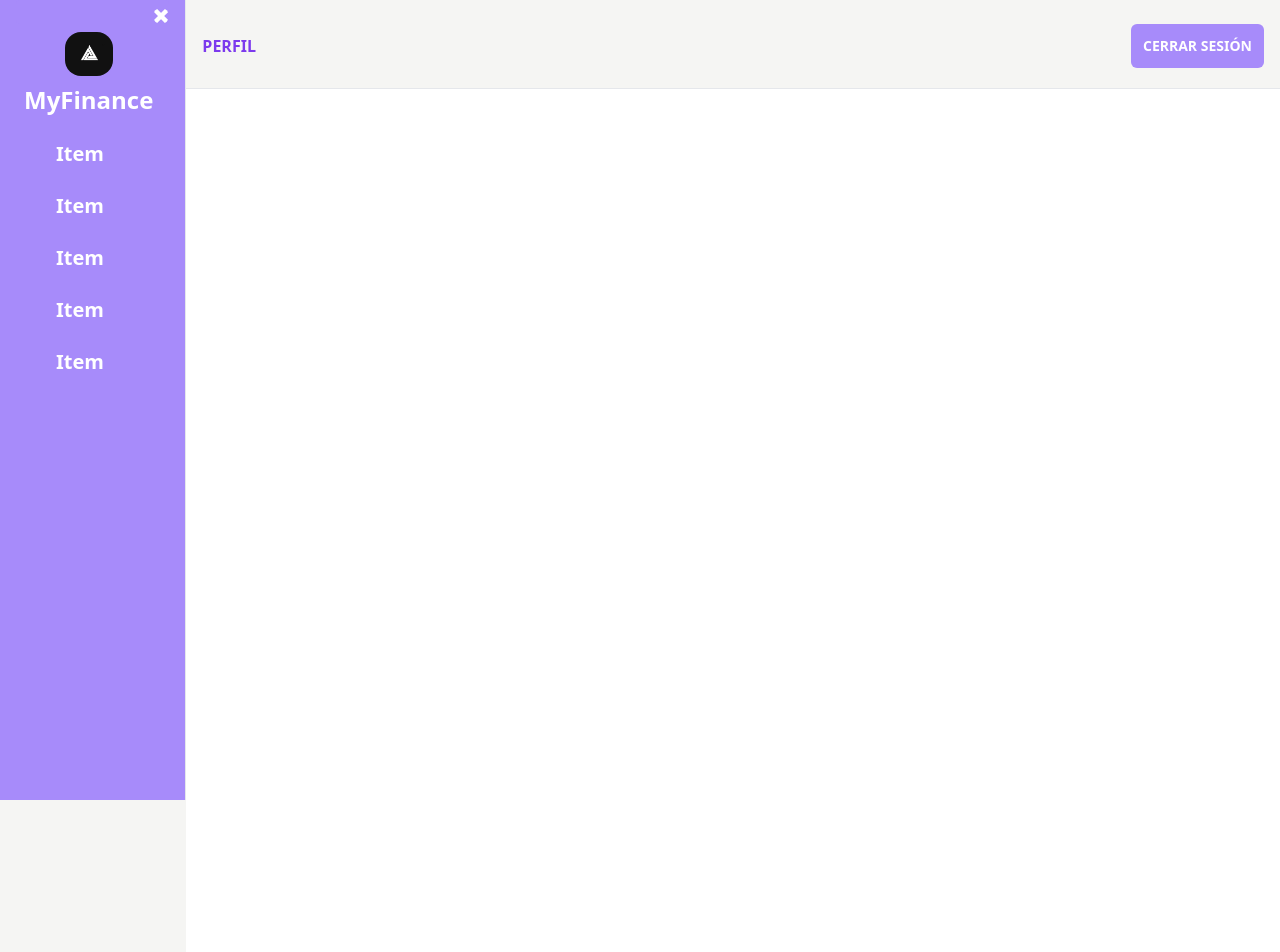
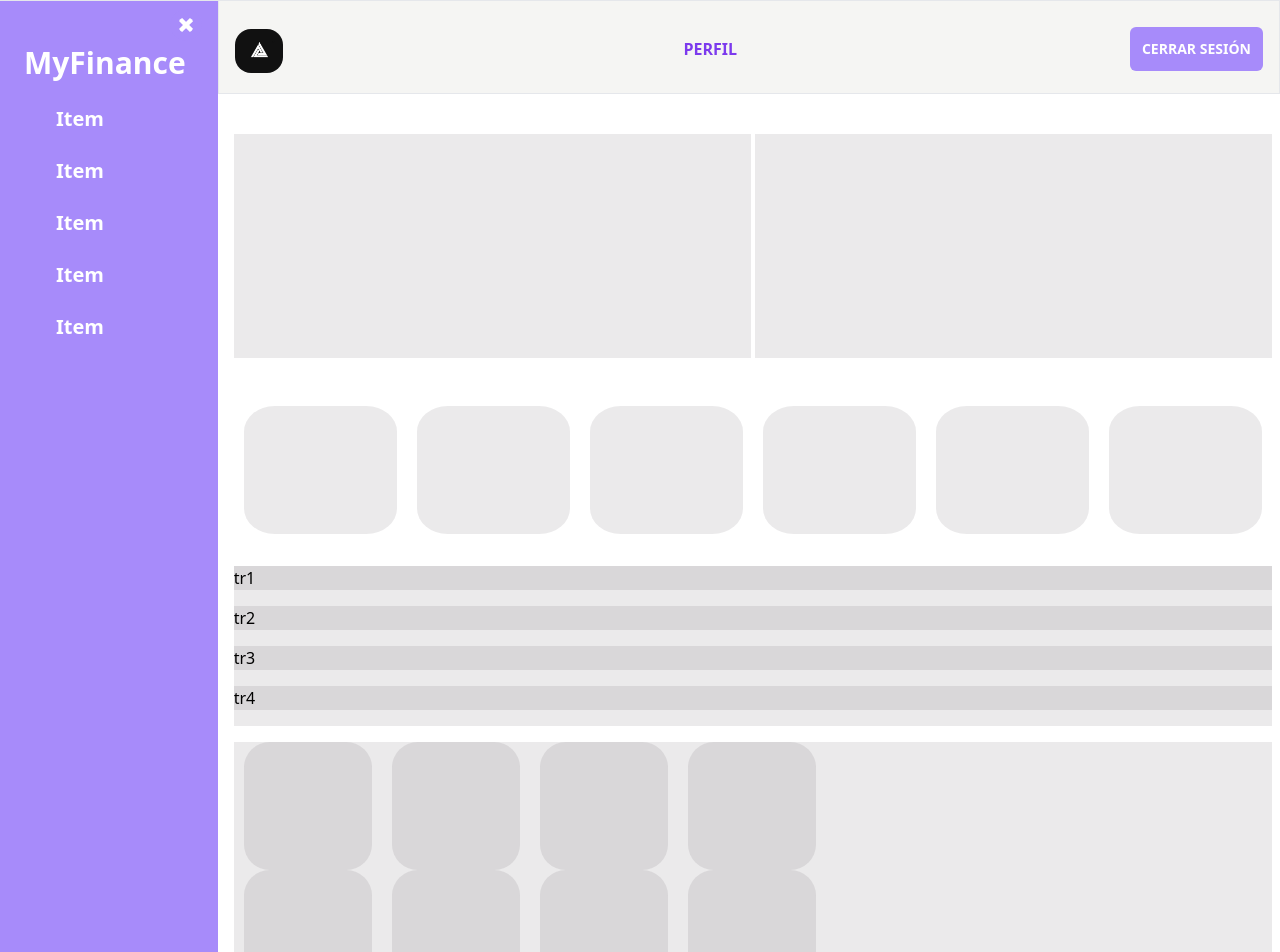
Before and after one commit to GuillermoGodoyPro/Economid, a React (Vite) app: page /dashboard in a window 1280 px wide. Shown: the top 952 px of the page. Built offline with nearby package versions, Linux system fonts and the light colour scheme.

Commit message:
dasboard base con header y sidebar

```diff
--- a/package.json
+++ b/package.json
@@ -10,6 +10,9 @@
     "preview": "vite preview"
   },
   "dependencies": {
+    "@emotion/react": "^11.11.1",
+    "@emotion/styled": "^11.11.0",
+    "@mui/material": "^5.14.13",
     "@react-oauth/google": "^0.11.1",
     "axios": "^1.5.0",
     "react": "^18.2.0",
--- a/src/App.jsx
+++ b/src/App.jsx
@@ -10,6 +10,7 @@ import NewPassword from "./pages/NewPassword/NewPassword"
 import { AuthProvider } from "./context/AuthProvider"
 import useFetch from "./hooks/useFetch"
 import { useEffect } from "react"
+import Perfil from "./pages/Dashboard/Perfil"
 
 function App() {
   // EJEMPLO de como usar el useFetch
@@ -43,7 +44,9 @@ function App() {
           {/* para invocar el dashboard, dentro de una ruta protegida (para proteger el resto de los componentes), todo lo que esté debajo de ruta protegida */}
 
           <Route path="/dashboard" element={ <ProtectedPath/> }>
-            <Route index element={<Dashboard />}/>
+            <Route index element={<Dashboard />} />
+            <Route path="perfil" element={<Perfil />} />
+
           </Route>
 
 
--- a/src/Helpers/helper.js
+++ b/src/Helpers/helper.js
@@ -3,6 +3,6 @@
 /* TODO: Hacer los USER STORY de layouts e IDEX.css*/
 /* TODO: Arreglar mediaquerys*/
 /* TODO: Arreglar los states de "contraseña, setPassword y cambiar a setContraseña*/
-
+/* TODO: VER 488 para header, sidebar  y perfil */
 
 /* DOC GOOGLE LOGIN https://www.npmjs.com/package/@react-oauth/google */
--- a/src/components/Header.jsx
+++ b/src/components/Header.jsx
@@ -6,17 +6,24 @@ import burger from '../assets/cerrar.svg'
 const Header = () => {
   return (
     <>
-      <header className='border-b md:justify-between '>
+      <header className='border border-t md:justify-between '>
 
           <div className='mt-1 px-4 py-5  flex items-center gap-3 justify-between'>
 
+            <div className=" mr-2 mt-1 overflow-hidden flex justify-center">
+              <a href='/dashboard'>
+                <img className='rounded-2xl w-12' src="src/assets/logoparaMF.png" alt="Logo"/>
+              </a>
+
+            </div>
 
             <Link
-              to="/perfil"
+              to="perfil"
               className='text-violet-600 font-bold uppercase'
             >
               Perfil
             </Link>
+
             <button
               type="button"
               className='text-white text-sm bg-violet-400 p-3 rounded-md uppercase font-bold'
--- a/src/components/Sidebar.jsx
+++ b/src/components/Sidebar.jsx
@@ -5,21 +5,19 @@ import { Link } from 'react-router-dom'
 
 const Sidebar = () => {
   return (
-    <div className="bg-violet-400 h-screen border-r px-2 flex">
+    <div className="bg-violet-400 h-full px-2 flex border-t">
         <div className="px-2">
             <div className="flex items-center mb-4">
                 <div>
-                    <div className='flex justify-end bg-violet-400 rounded  '>
+                    <div className=' flex justify-end rounded  '>
                         <img
                             src={burger}
-                            className=' w-4 h-4 rounded-3xl mt-2'
+                            className=' p-2 bg-violet-400 w-8 h-8 rounded-3xl mt-2'
                         />
                     </div>
 
-                    <div className=" mr-2 mt-2 overflow-hidden flex justify-center">
-                        <img className='rounded-2xl w-12' src="src/assets/logoparaMF.png" alt="Logo"/>
-                    </div>
-                    <h2 className=" mt-2 flex ml-2 mr-4 text-white text-2xl font-semibold">MyFinance</h2>
+
+                    <h2 className="mt-1 flex ml-2 mr-4 text-white  hover:text-violet-800 text-3xl font-bold">MyFinance</h2>
 
 
                 </div>
@@ -27,26 +25,26 @@ const Sidebar = () => {
             </div>
                 <div className='mt-6 block'>
 
-                    <Link className="mb-6 ml-10 text-xl text-white hover:text-gray-200 font-bold">
+                    <Link className="mb-6 ml-10 text-xl text-white hover:text-violet-800 font-bold">
                         Item
                     </Link>
-                    <Link className="mb-6 ml-10 text-xl text-white hover:text-gray-200 font-bold">
+                    <Link className="mb-6 ml-10 text-xl text-white hover:text-violet-800 font-bold">
                         Item
                     </Link>
-                    <Link className="mb-6 ml-10 text-xl text-white hover:text-gray-200 font-bold">
+                    <Link className="mb-6 ml-10 text-xl text-white hover:text-violet-800 font-bold">
                         Item
                     </Link>
-                    <Link className="mb-6 ml-10 text-xl text-white hover:text-gray-200 font-bold">
+                    <Link className="mb-6 ml-10 text-xl text-white hover:text-violet-800 font-bold">
                         Item
                     </Link>
-                    <Link className="mb-6 ml-10 text-xl text-white hover:text-gray-200 font-bold">
+                    <Link className="mb-6 ml-10 text-xl text-white hover:text-violet-800 font-bold">
                         Item
                     </Link>
                 </div>
 
 
+        </div>
 
-        </div>
     </div>
 
   )
--- a/src/index.css
+++ b/src/index.css
@@ -13,7 +13,6 @@
     --violethover:#ae9cdfcb;
     --crema: #f5f5f3;
     --white: white;
-    --violethover: #8d72d8cb;
     --rojo: #e50914;
     --negro: #141414;
     --gris: #303030;
@@ -23,10 +22,11 @@
     --tipo-secundaria: Verdana;
   }
 
-body{
+  body{
     background-color: var(--crema);
 
-}
+
+  }
 
  /* Evitamos problemas con las imagenes */
  img, picture, video, iframe, figure {
--- a/src/layouts/ProtectedPath.jsx
+++ b/src/layouts/ProtectedPath.jsx
@@ -25,15 +25,19 @@ const ProtectedPath = () => {
     <>
       { authId ?
         (
+
         <div className={styles.container}>
+
             <div className={styles.menu}>
               <Sidebar />
             </div>
 
             <div className={styles.mainContainer}>
-              <Header />
+              <div className={styles.headerContainer}>
+                <Header />
+              </div>
 
-              <main className={styles.dashboard}>
+              <main>
                 <Outlet />
               </main>
             </div>
--- a/src/pages/Dashboard/Dashboard.jsx
+++ b/src/pages/Dashboard/Dashboard.jsx
@@ -1,21 +1,62 @@
 import React from 'react'
 import styles from './Dashboard.module.css'
+import Box from '@mui/material/Box'
 
 const Dashboard = () => {
   return (
     <div className={styles.container}>
 
       <div className={styles.balance}>
-        <div>
+        <Box sx={{ bgcolor: '#29212918', height: '14rem', width: '49.8%' }} >
+        </Box>
+
+        <Box sx={{ bgcolor: '#29212918', height: '14rem', width: '49.8%' }} >
+        </Box>
+
+      </div>
+
+      <div className={styles.carrousel}>
+        <div className={styles.elemento}></div>
+        <div className={styles.elemento}></div>
+        <div className={styles.elemento}></div>
+        <div className={styles.elemento}></div>
+        <div className={styles.elemento}></div>
+        <div className={styles.elemento}></div>
+
+      </div>
+
+      <div className={styles.transferencias}>
+        <div className={styles.transferencias}>tr1</div>
+        <div className={styles.transferencias}>tr2</div>
+        <div className={styles.transferencias}>tr3</div>
+        <div className={styles.transferencias}>tr4</div>
+
+      </div>
+
+      <div className={styles.tarjetas}>
+
+          <div>
+            <div className={styles.elemento}></div>
+            <div className={styles.elemento}></div>
+          </div>
+          <div>
+            <div className={styles.elemento}></div>
+            <div className={styles.elemento}></div>
+          </div>
+          <div>
+            <div className={styles.elemento}></div>
+            <div className={styles.elemento}></div>
+          </div>
+          <div>
+            <div className={styles.elemento}></div>
+            <div className={styles.elemento}></div>
+          </div>
+
+
+
 
         </div>
-
-        <div>
-
-        </div>
-
       </div>
-    </div>
   )
 }
 
--- a/src/pages/Dashboard/Dashboard.module.css
+++ b/src/pages/Dashboard/Dashboard.module.css
@@ -1,4 +1,41 @@
 .container{
     padding: 0.5em 0.5em 0.5em 1em;
     display: flex;
+    flex-direction: column;
+    background-color: white;
 }
+
+.balance{
+    display: flex;
+    margin: 2rem 0 1rem;
+    justify-content: space-between;
+
+}
+
+.carrousel{
+    display: flex;
+    flex-wrap: nowrap;
+    overflow: scroll;
+    margin: 2rem 0 2rem;
+}
+
+.elemento {
+    flex: 1 0 auto;
+    margin: 0 10px;
+    background-color: #29212918;
+    width: 8rem;
+    height: 8rem;
+    border-radius: 20%;
+}
+
+.transferencias{
+    background-color: #29212918;
+    margin-bottom: 1rem;
+    border: 10%;
+}
+
+.tarjetas{
+    display: flex;
+    background-color: #29212918;
+    margin-bottom: 1rem;
+}
--- /dev/null
+++ b/src/pages/Dashboard/Perfil.jsx
@@ -0,0 +1,9 @@
+import React from 'react'
+
+const Perfil = () => {
+  return (
+    <div>Perfil</div>
+  )
+}
+
+export default Perfil
--- a/src/styles/ProtectedPath.module.css
+++ b/src/styles/ProtectedPath.module.css
@@ -1,24 +1,25 @@
 .container {
     display: flex;
+    height:100%;
 
 }
 
 .mainContainer{
     width: 100%;
 
-}
-
-.dashboard{
-    background-color: var(--white);
-
-    height: 100%;
-    width: 100%;
 
 }
 
+
 .menu{
-    height: 100%;
-    margin-bottom: 1000rem;
+    height:100em;
+    background-color: violet;
+
+}
+
+
+.headerContainer{
+    background-color: var(--crema);
 
 
 }
```
Also changed, not shown: 1 other file (tests, documents, lock files or other folders).
